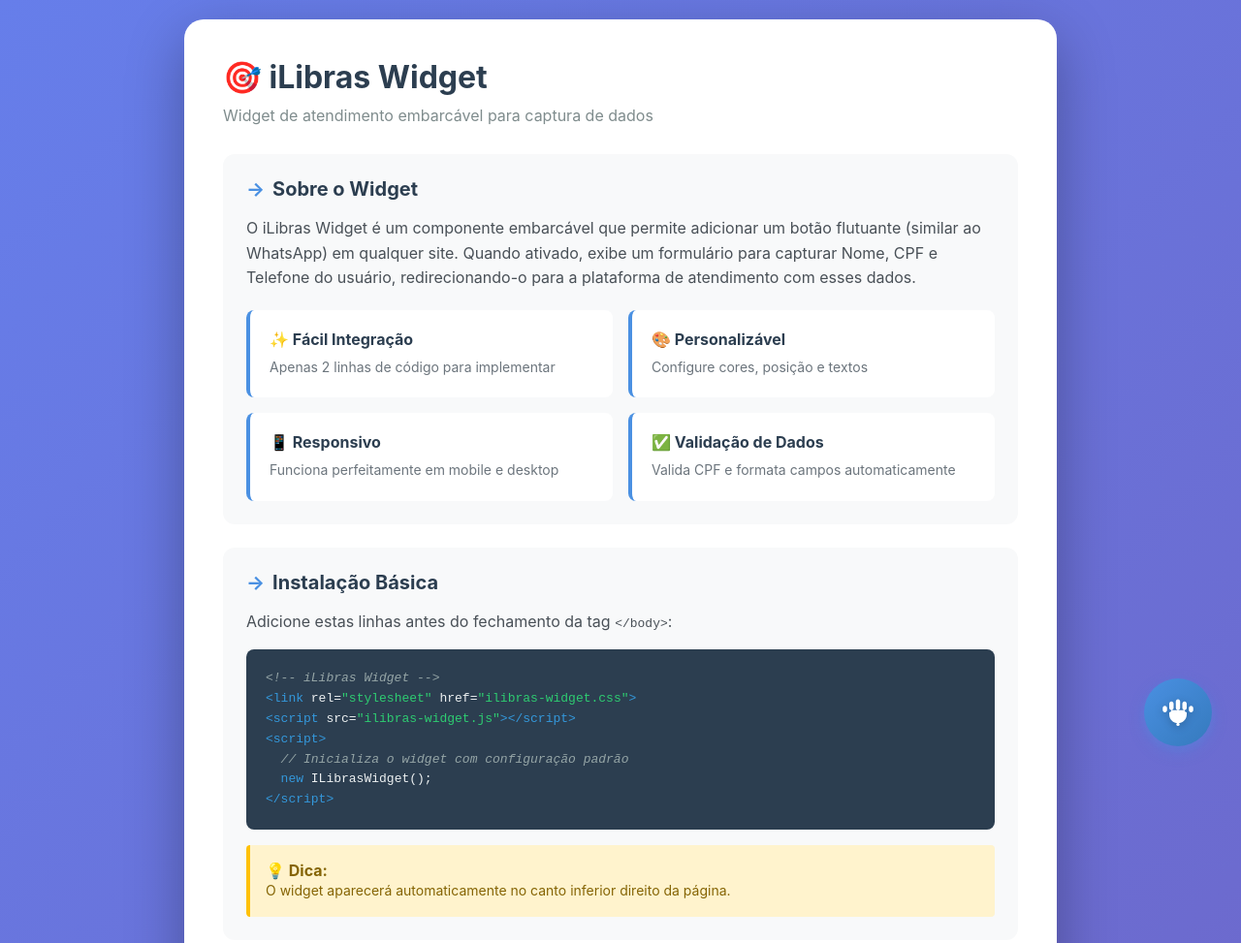
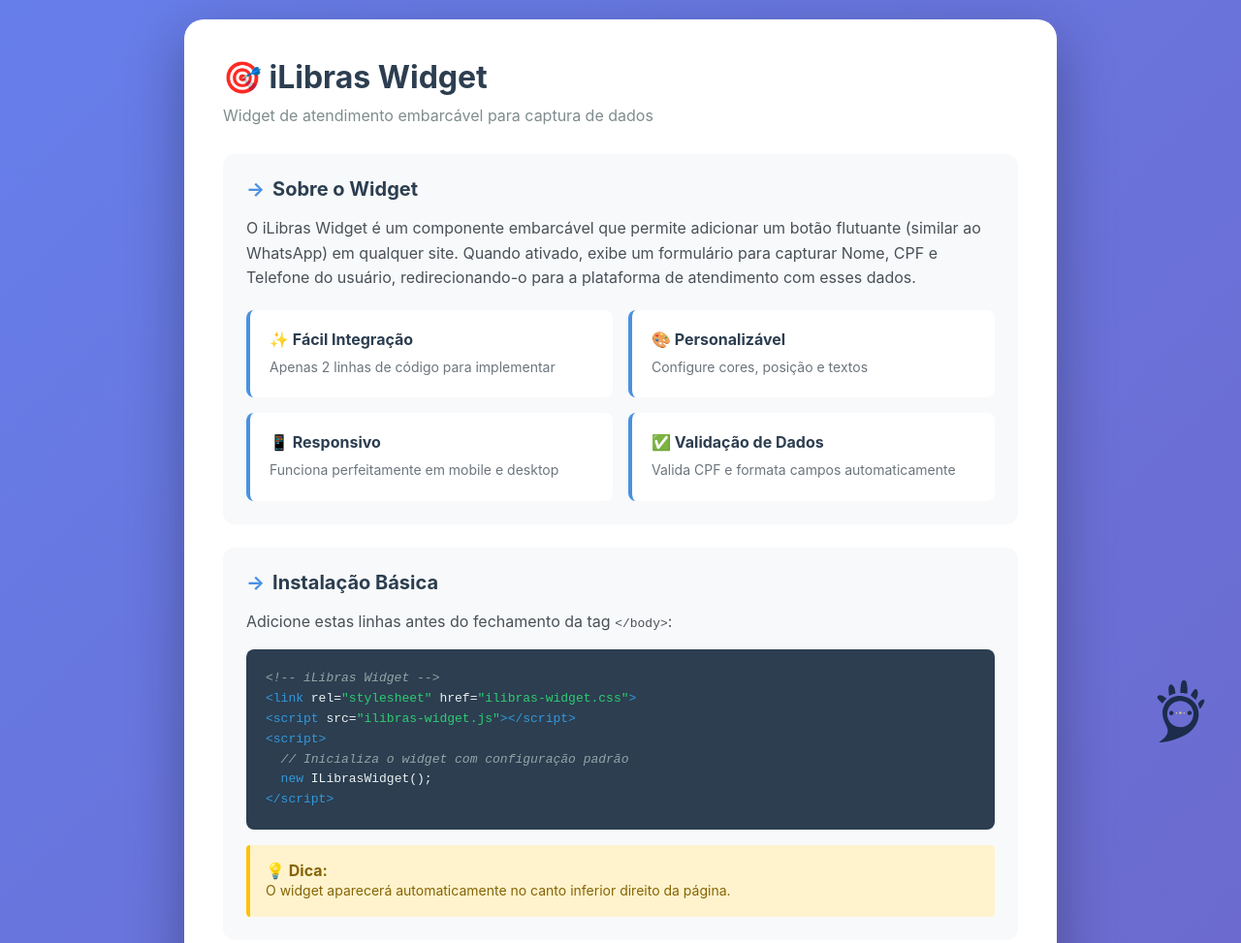
Before and after one commit to Dimendes-Solucoes/Ilibras-embedded, a website: page exemplo.html in a window 1280 px wide. Shown: the top 973 px of the page at 97% size. Drawn offline with Linux system fonts and the light colour scheme.

Commit message:
feat: ilibras-LOGO.svg

```diff
--- a/ilibras-widget.css
+++ b/ilibras-widget.css
@@ -38,33 +38,39 @@
   left: 30px;
 }
 
-/* Botão flutuante */
+/* Botão flutuante (apenas ícone) */
 .ilibras-widget-button {
   position: relative;
-  width: 70px;
-  height: 70px;
-  background: linear-gradient(135deg, #4A90E2 0%, #357ABD 100%);
-  border-radius: 50%;
-  display: flex;
+  /* ajustar ao tamanho do próprio ícone */
+  width: auto;
+  height: auto;
+  background: transparent; /* sem cor de fundo */
+  border-radius: 0;
+  display: inline-flex;
   align-items: center;
   justify-content: center;
   cursor: pointer;
-  box-shadow: 0 6px 16px rgba(74, 144, 226, 0.3), 0 3px 8px rgba(74, 144, 226, 0.2);
-  transition: all 0.3s cubic-bezier(0.4, 0, 0.2, 1);
+  box-shadow: none;
+  transition: none;
+  padding: 0;
   z-index: 10001;
 }
 
-.ilibras-widget-button:hover {
-  transform: scale(1.08);
-  box-shadow: 0 8px 24px rgba(74, 144, 226, 0.4), 0 4px 12px rgba(74, 144, 226, 0.25);
+/* garante que a imagem tenha tamanho fixo
+   (aumente esses valores para deixar o ícone maior; por exemplo 48px ou 64px) */
+.ilibras-widget-button img {
+  width: 64px;
+  height: 64px;
 }
 
+.ilibras-widget-button:hover,
 .ilibras-widget-button:active {
-  transform: scale(1.02);
+  transform: none;
+  box-shadow: none;
 }
 
 .ilibras-widget-button svg {
-  filter: drop-shadow(0 2px 4px rgba(0, 0, 0, 0.2));
+  filter: none;
 }
 
 /* Badge de notificação */
--- a/ilibras-widget.js
+++ b/ilibras-widget.js
@@ -45,7 +45,7 @@
       return 'ilibras-widget.css';
     }
 
-    createWidget() {
+createWidget() {
       const container = document.createElement('div');
       container.id = 'ilibras-widget-container';
       container.className = `ilibras-widget-${this.config.position}`;
@@ -53,20 +53,14 @@
 
       container.innerHTML = `
         <div id="ilibras-widget-button" class="ilibras-widget-button">
-          <svg viewBox="0 0 64 64" width="36" height="36" fill="white">
-            <path d="M32 8c-2.2 0-4 1.8-4 4v12c0 2.2 1.8 4 4 4s4-1.8 4-4V12c0-2.2-1.8-4-4-4zm-12 4c-2.2 0-4 1.8-4 4v8c0 2.2 1.8 4 4 4s4-1.8 4-4v-8c0-2.2-1.8-4-4-4zm24 0c-2.2 0-4 1.8-4 4v8c0 2.2 1.8 4 4 4s4-1.8 4-4v-8c0-2.2-1.8-4-4-4zM8 20c-2.2 0-4 1.8-4 4v4c0 2.2 1.8 4 4 4s4-1.8 4-4v-4c0-2.2-1.8-4-4-4zm48 0c-2.2 0-4 1.8-4 4v4c0 2.2 1.8 4 4 4s4-1.8 4-4v-4c0-2.2-1.8-4-4-4zM20 28v0c0 2.2-1.8 4-4 4v4c0 8.8 7.2 16 16 16s16-7.2 16-16v-4c-2.2 0-4-1.8-4-4v0"/>
-            <circle cx="32" cy="54" r="3" fill="white"/>
-          </svg>
+          <img src="ilibras-LOGO.svg" width="32" height="32" alt="iLibras logo">
         </div>
 
         <div id="ilibras-widget-modal" class="ilibras-widget-modal">
           <div class="ilibras-widget-header" style="background-color: ${this.config.primaryColor}">
             <div class="ilibras-widget-header-content">
               <div class="ilibras-widget-logo">
-                <svg viewBox="0 0 64 64" width="44" height="44" fill="white">
-                  <path d="M32 8c-2.2 0-4 1.8-4 4v12c0 2.2 1.8 4 4 4s4-1.8 4-4V12c0-2.2-1.8-4-4-4zm-12 4c-2.2 0-4 1.8-4 4v8c0 2.2 1.8 4 4 4s4-1.8 4-4v-8c0-2.2-1.8-4-4-4zm24 0c-2.2 0-4 1.8-4 4v8c0 2.2 1.8 4 4 4s4-1.8 4-4v-8c0-2.2-1.8-4-4-4zM8 20c-2.2 0-4 1.8-4 4v4c0 2.2 1.8 4 4 4s4-1.8 4-4v-4c0-2.2-1.8-4-4-4zm48 0c-2.2 0-4 1.8-4 4v4c0 2.2 1.8 4 4 4s4-1.8 4-4v-4c0-2.2-1.8-4-4-4zM20 28v0c0 2.2-1.8 4-4 4v4c0 8.8 7.2 16 16 16s16-7.2 16-16v-4c-2.2 0-4-1.8-4-4v0"/>
-                  <circle cx="32" cy="54" r="3" fill="white"/>
-                </svg>
+                <img src="ilibras-LOGO.svg" width="40" height="40" alt="iLibras logo">
               </div>
               <div class="ilibras-widget-title">${this.config.title}</div>
             </div>
@@ -85,59 +79,27 @@
             <form id="ilibras-widget-form" class="ilibras-widget-form">
               <div class="ilibras-widget-form-group">
                 <label for="ilibras-name">Nome*</label>
-                <input
-                  type="text"
-                  id="ilibras-name"
-                  name="name"
-                  placeholder="Digite seu nome"
-                  required
-                  autocomplete="name"
-                />
+                <input type="text" id="ilibras-name" name="name" placeholder="Digite seu nome" required autocomplete="name" />
               </div>
 
               <div class="ilibras-widget-form-group">
                 <label for="ilibras-cpf">CPF*</label>
-                <input
-                  type="text"
-                  id="ilibras-cpf"
-                  name="cpf"
-                  placeholder="000.000.000-00"
-                  required
-                  maxlength="14"
-                  autocomplete="off"
-                />
+                <input type="text" id="ilibras-cpf" name="cpf" placeholder="000.000.000-00" required maxlength="14" autocomplete="off" />
               </div>
 
               <div class="ilibras-widget-form-group">
                 <label for="ilibras-phone">Telefone*</label>
-                <input
-                  type="text"
-                  id="ilibras-phone"
-                  name="phone"
-                  placeholder="(00) 00000-0000"
-                  required
-                  maxlength="15"
-                  autocomplete="tel"
-                />
+                <input type="text" id="ilibras-phone" name="phone" placeholder="(00) 00000-0000" required maxlength="15" autocomplete="tel" />
               </div>
 
               <div class="ilibras-widget-form-group">
                 <label for="ilibras-consent" class="ilibras-widget-checkbox-label">
-                  <input
-                    type="checkbox"
-                    id="ilibras-consent"
-                    name="consent"
-                    required
-                  />
+                  <input type="checkbox" id="ilibras-consent" name="consent" required />
                   <span>Aceito ser redirecionado para atendimento em Libras</span>
                 </label>
               </div>
 
-              <button
-                type="submit"
-                class="ilibras-widget-submit"
-                style="background-color: ${this.config.primaryColor}"
-              >
+              <button type="submit" class="ilibras-widget-submit" style="background-color: ${this.config.primaryColor}">
                 ${this.config.buttonText}
               </button>
             </form>
```
Also changed, not shown: ilibras-LOGO.svg (added).
